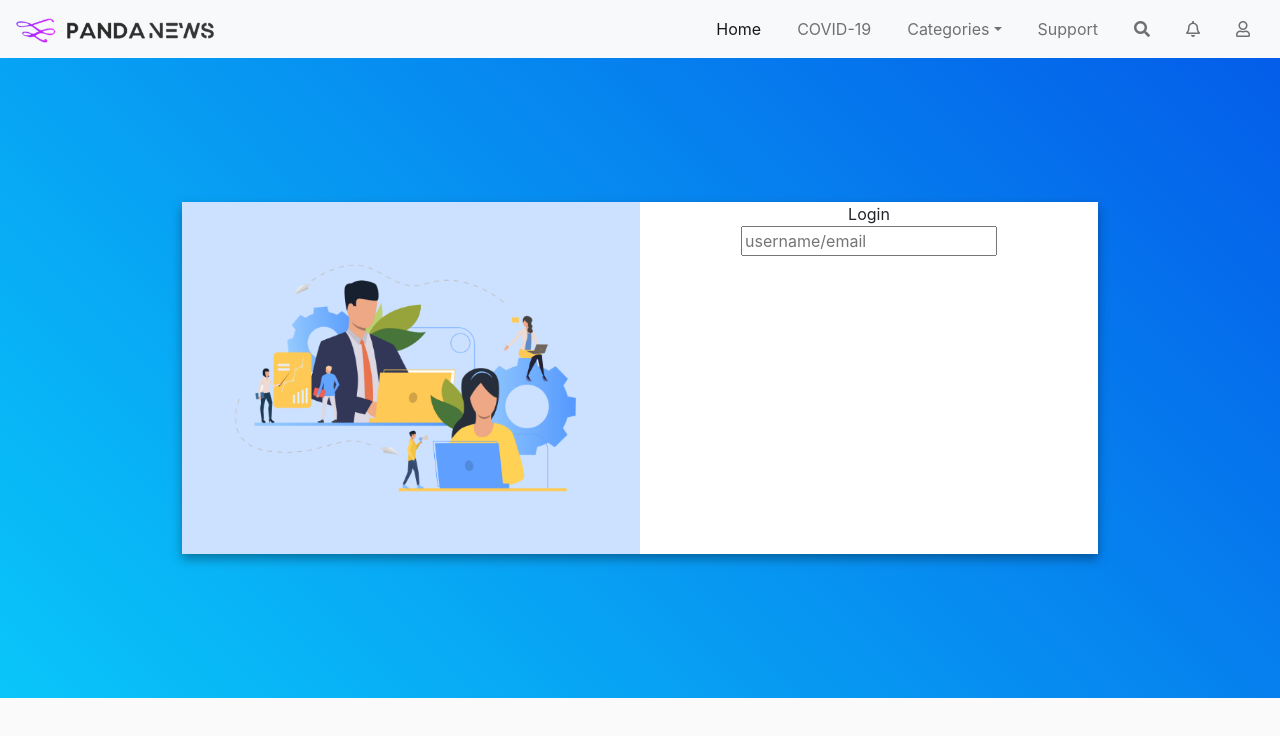
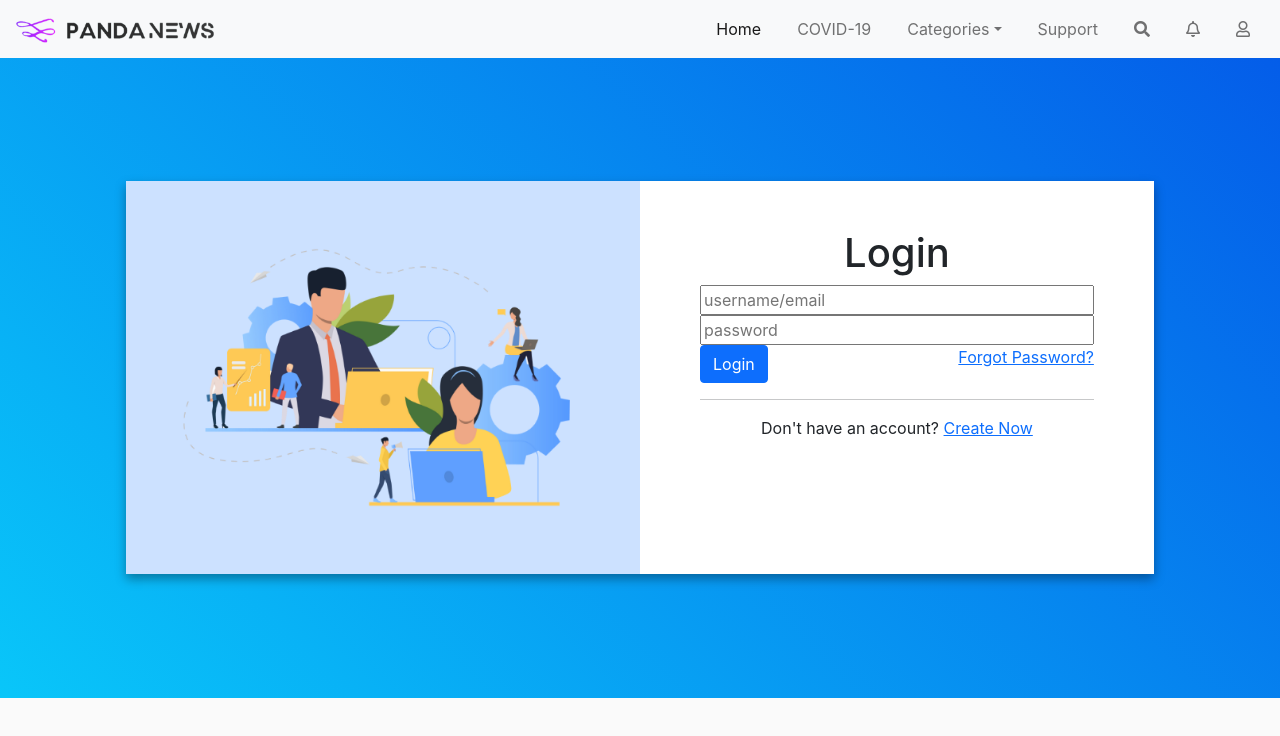
Before and after one commit to chenyun964/pandanews, a React (Create React App) app in the folder frontend/: page /login in a window 1280 px wide. Shown: the top 736 px of the page. Built offline with nearby package versions, Linux system fonts and the light colour scheme.

Commit message:
Commit code 18/09

```diff
--- a/frontend/src/modules/login.js
+++ b/frontend/src/modules/login.js
@@ -8,11 +8,20 @@ class Login extends Component {
                     <div class="container login-container">
                         <div class="row">
                             <div className="col-12 col-md-6 login-left">
-                                <img src="../img/login-img.png"/>
+                                <img src="../img/login-img.png" />
                             </div>
                             <div className="col-12 col-md-6 login-right text-center">
-                                <div>Login</div>
-                                <input placeholder="username/email" />
+                                <div className="d-flex flex-column p-5">
+                                    <h1>Login</h1>
+                                    <input type="text" placeholder="username/email" />
+                                    <input type="password" placeholder="password" />
+                                    <div className="d-flex justify-content-between">
+                                        <button className="btn btn-primary">Login</button>
+                                        <a href="#">Forgot Password?</a>
+                                    </div>
+                                    <hr />
+                                    <div>Don't have an account? <a href="#">Create Now</a></div>
+                                </div>
                             </div>
                         </div>
                     </div>
```
Also changed, not shown: 2 other files (tests, documents, lock files or other folders).
